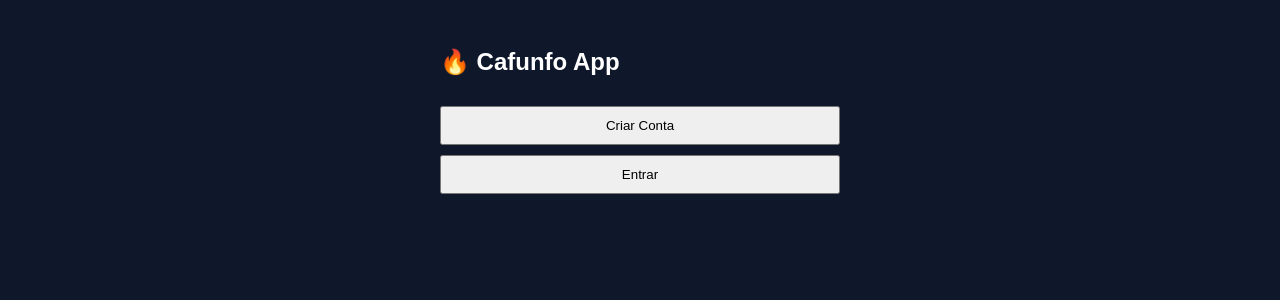
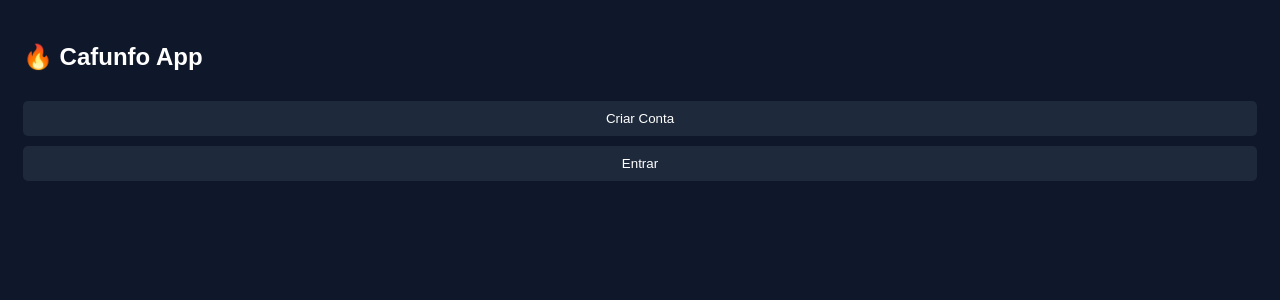
Before and after one commit to durklanez/inteligencia.app, a Flask app: page / in a window 1280 px wide. Shown: the top 300 px of the page. Run offline with Flask 3, Linux system fonts and the light colour scheme.

Commit message:
Update index.html

```diff
--- a/templates/index.html
+++ b/templates/index.html
@@ -2,6 +2,7 @@
 <html lang="pt">
 <head>
 <meta charset="UTF-8">
+<meta name="viewport" content="width=device-width, initial-scale=1.0">
 <title>Cafunfo App</title>
 
 <style>
@@ -12,15 +13,22 @@ body {
 }
 
 .container {
-  max-width: 400px;
+  max-width: 100%;
   margin: auto;
-  padding: 20px;
+  padding: 15px;
 }
 
 input, textarea, button {
   width: 100%;
   margin-top: 10px;
   padding: 10px;
+}
+
+button {
+  background: #1e293b;
+  color: white;
+  border: none;
+  border-radius: 5px;
 }
 
 .hidden {
@@ -33,35 +41,44 @@ input, textarea, button {
 
 <div class="container">
 
+<!-- HOME -->
 <div id="home">
   <h2>🔥 Cafunfo App</h2>
   <button onclick="mostrar('register')">Criar Conta</button>
   <button onclick="mostrar('login')">Entrar</button>
 </div>
 
+<!-- LOGIN -->
 <div id="login" class="hidden">
   <h2>Login</h2>
   <input id="user" placeholder="Usuário">
   <input id="pass" type="password" placeholder="Senha">
   <button onclick="login()">Entrar</button>
+  <button onclick="mostrar('home')">⬅ Voltar</button>
 </div>
 
+<!-- REGISTER -->
 <div id="register" class="hidden">
   <h2>Registrar</h2>
   <input id="new_user" placeholder="Usuário">
   <input id="new_pass" type="password" placeholder="Senha">
   <button onclick="registrar()">Criar Conta</button>
+  <button onclick="mostrar('home')">⬅ Voltar</button>
 </div>
 
+<!-- MENU -->
 <div id="menu" class="hidden">
   <h2>Menu</h2>
   <button onclick="mostrar('ia')">Gerar App IA</button>
+  <button onclick="mostrar('home')">🚪 Sair</button>
 </div>
 
+<!-- IA -->
 <div id="ia" class="hidden">
   <h2>IA 🤖</h2>
-  <textarea id="prompt"></textarea>
+  <textarea id="prompt" placeholder="Escreve o que quer gerar..."></textarea>
   <button onclick="gerar()">Gerar</button>
+  <button onclick="mostrar('menu')">⬅ Voltar</button>
   <pre id="resultado"></pre>
 </div>
 
```
